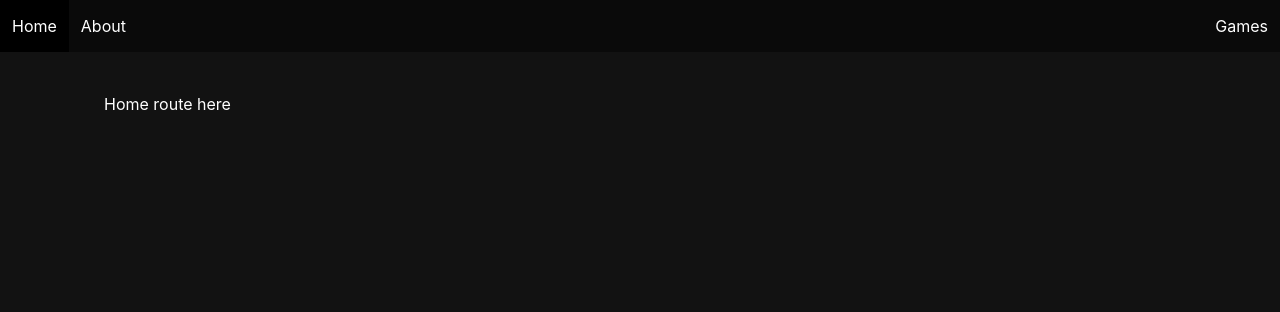
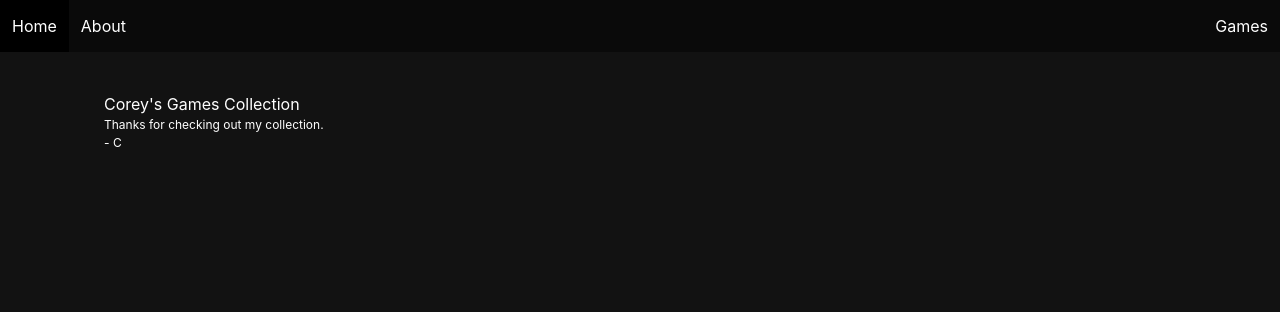
Before and after one commit to coreyloftus/django_games_collector, a Django app: page / in a window 1280 px wide. Shown: the top 312 px of the page. Run offline with Django 4.2, Linux system fonts and the light colour scheme.

Commit message:
Final edit for Home content -- MVP complete

```diff
--- a/main_app/static/styles/main.css
+++ b/main_app/static/styles/main.css
@@ -16,7 +16,7 @@ h3 {
 }
 
 .title {
-    color: black;
+    color: white;
 }
 
 .gallery {
--- a/main_app/templates/base.html
+++ b/main_app/templates/base.html
@@ -6,8 +6,8 @@
         <meta http-equiv="X-UA-Compatible" content="IE=edge" />
         <meta name="viewport" content="width=device-width, initial-scale=1.0" />
         <link rel="stylesheet" href="https://cdn.jsdelivr.net/npm/bulma@0.9.2/css/bulma.min.css">
+        <link rel="stylesheet" href="https://cdnjs.cloudflare.com/ajax/libs/font-awesome/5.15.4/css/all.min.css">
         <link rel="stylesheet" href="{% static 'styles/main.css' %}">
-        <link rel="stylesheet" href="https://cdnjs.cloudflare.com/ajax/libs/font-awesome/5.15.4/css/all.min.css">
         <script src="https://code.jquery.com/jquery-3.6.0.min.js" integrity="sha256-/xUj+3OJU5yExlq6GSYGSHk7tPXikynS7ogEvDej/m4=" crossorigin="anonymous"></script>
         <script src="{% static 'scripts/main.js' %}" defer></script>
         <title>Corey's Games Collection - {% block title %}{% endblock %}</title>
--- a/main_app/templates/game_detail.html
+++ b/main_app/templates/game_detail.html
@@ -27,7 +27,7 @@
         </a>
     </div>
     <div class="detail__about">
-        <h4 class="title is-4">About</h4>
+        <h4 class="is-2">About</h4>
         <p>{{game.publisher}}</p>
         <p>{{game.release_date}}</p>
         <p>{{game.genre}}</p>
--- a/main_app/templates/home.html
+++ b/main_app/templates/home.html
@@ -1,7 +1,7 @@
-{% extends 'base.html'%}
-{% block title %}
-Home Page
+{% extends 'base.html'%} {% block title %} Home Page {% endblock %} {% block content %}
+<h2>Corey's Games Collection</h2>
+<div>
+    <p>Thanks for checking out my collection.</p>
+    <p>- C</p>
+</div>
 {% endblock %}
-{% block content %}
-<h2>Home route here</h2>
-{% endblock %}
```
